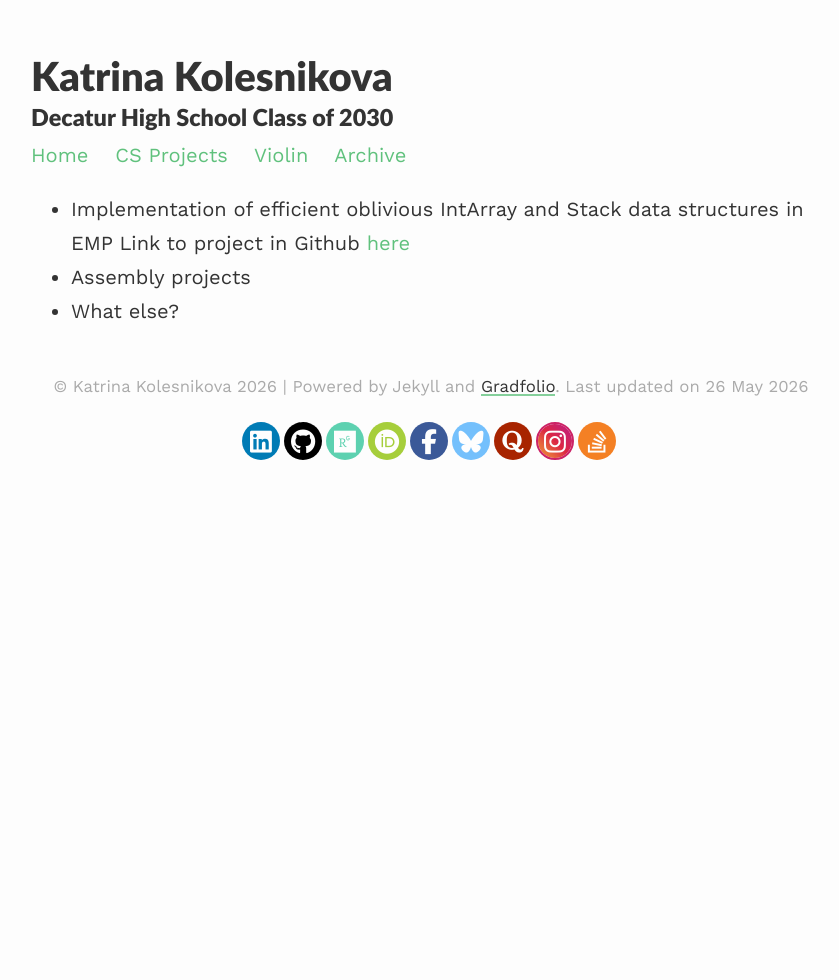
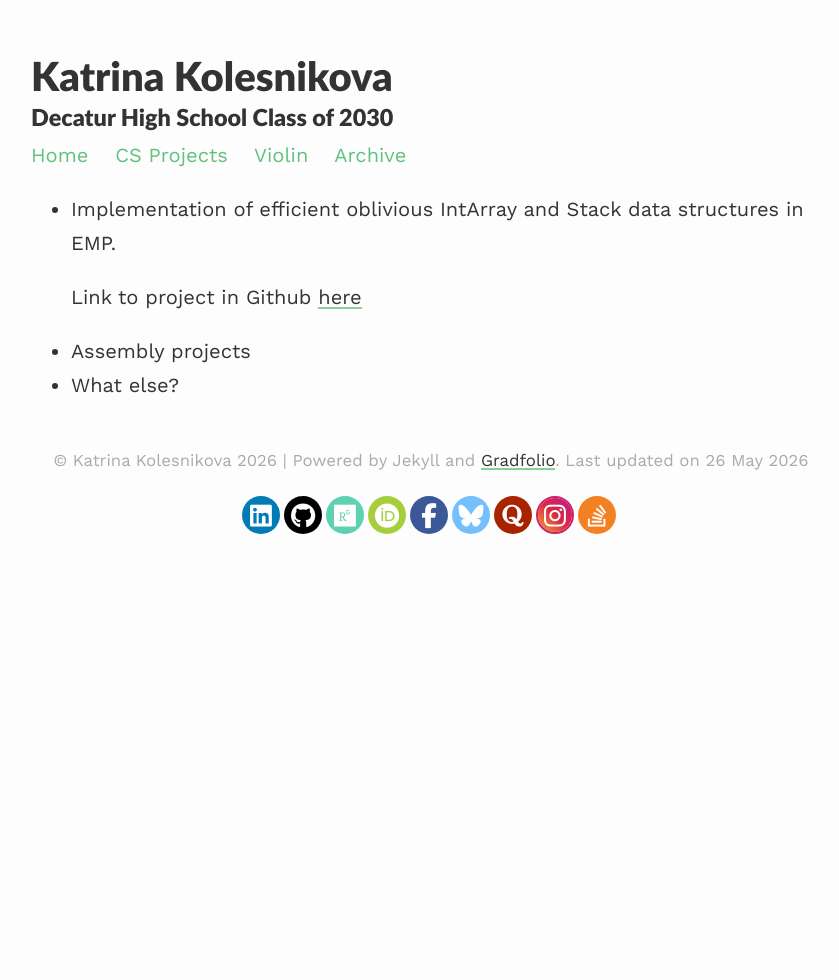
Before and after one commit to katkolesnikova/katkolesnikova.github.io, a Jekyll site: the page built from csprojects.md, in a window 1280 px wide. Shown: the whole page, without its empty margins (209-1048 px from the left). Built offline with Jekyll 4.4.1, drawn with Linux system fonts in a browser that asks for light colours.

```diff
--- a/csprojects.md
+++ b/csprojects.md
@@ -4,7 +4,8 @@ permalink: /csprojects/
 title: Computer Science Projects
 ---
 
-- Implementation of efficient oblivious IntArray and Stack data structures in EMP
+- Implementation of efficient oblivious IntArray and Stack data structures in EMP.
+
     Link to project in Github [here](https://github.com/katkolesnikova/EMP-projects)
 - Assembly projects
 - What else?
```
